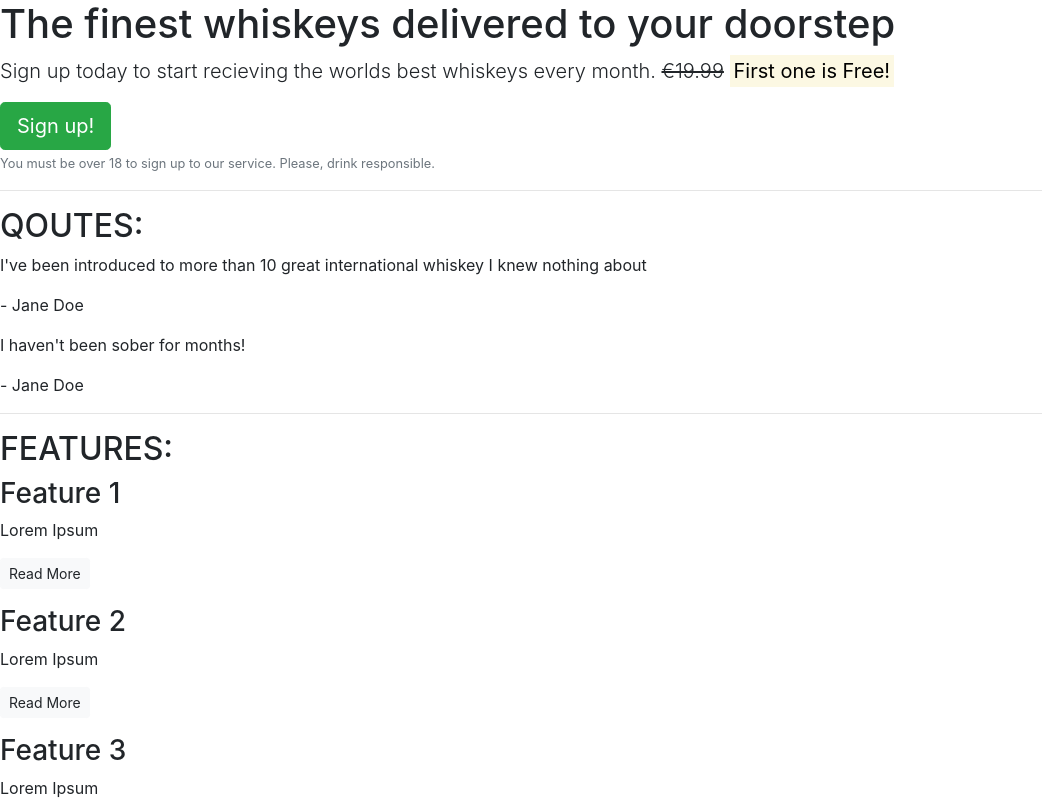
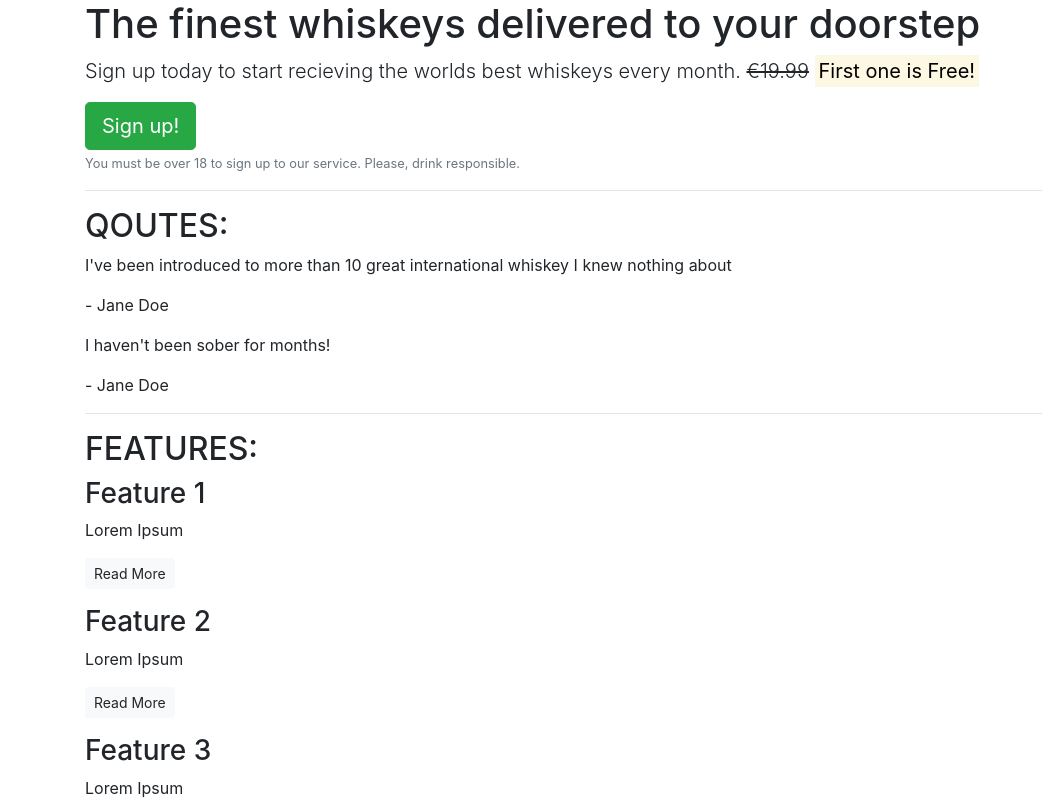
Before and after one commit to The-element/bootstrap-intro, a plain HTML site: page index.html in a window 1280 px wide. Shown: the top 803 px of the page, without its empty margins (0-1042 px from the left). Drawn offline with nearby package versions, Linux system fonts and the light colour scheme.

Commit message:
Change of article-tag

```diff
--- a/index.html
+++ b/index.html
@@ -9,7 +9,7 @@
     <script src="https://stackpath.bootstrapcdn.com/bootstrap/4.4.1/js/bootstrap.min.js" integrity="sha384-wfSDF2E50Y2D1uUdj0O3uMBJnjuUD4Ih7YwaYd1iqfktj0Uod8GCExl3Og8ifwB6" crossorigin="anonymous"></script>
 </head>
 <body>
-    <article class="container"></article>
+    <article class="container">
         <!--callout--->
         <section class="callout">
            <h1>The finest whiskeys delivered to your doorstep</h1>
@@ -84,5 +84,6 @@
             </div>
         </section>
         <!--/.monthly favorites-->
+    </article>
 </body>
 </html>
```
